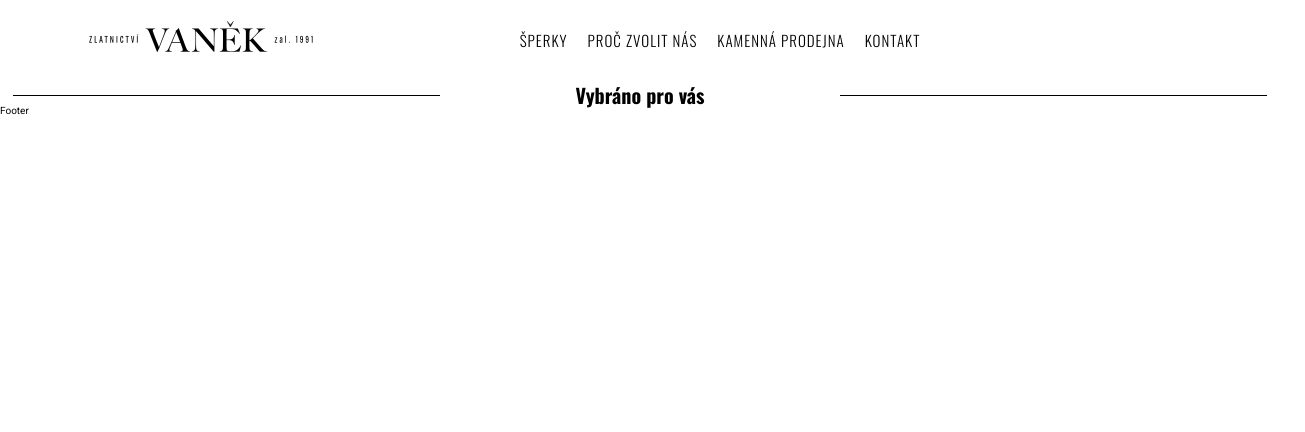
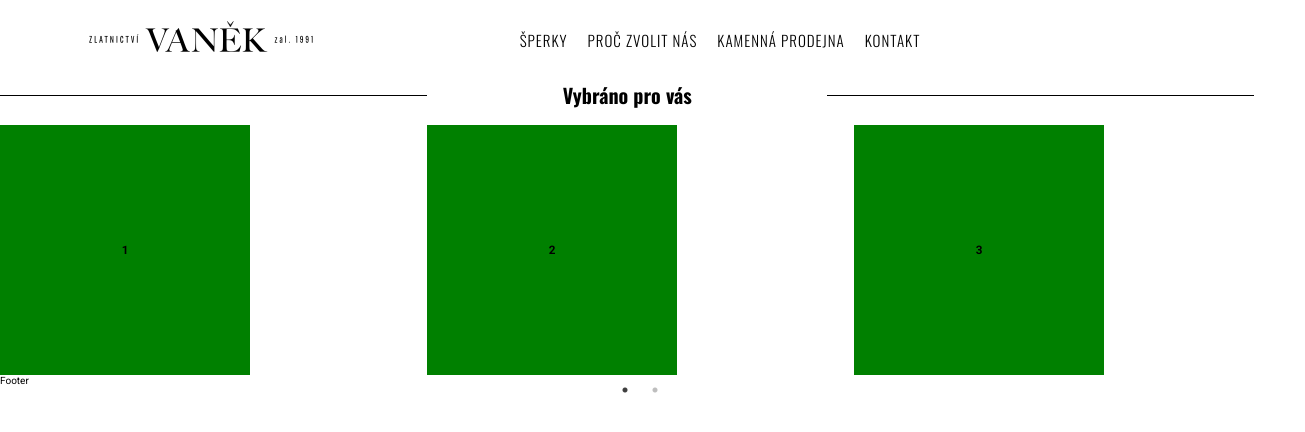
Before and after one commit to Vanevo00/MERNShop, a Next.js app in the folder client/: page / in a window 1280 px wide. Shown: the top 432 px of the page, 1305 px wide, since content can reach past the window. Built offline with nearby package versions, Linux system fonts and the light colour scheme.

Commit message:
feat: initiate slider, install dependencies

```diff
--- a/client/components/atoms/MaxWidthContainer.tsx
+++ b/client/components/atoms/MaxWidthContainer.tsx
@@ -3,7 +3,6 @@
 
 export const MaxWidthContainer = styled.div`
   margin: 0 auto;
-  display: flex;
   width: 100%;
   max-width: ${sizes.maxWidth}px;
 `
--- /dev/null
+++ b/client/components/molecules/ProductSlider.tsx
@@ -0,0 +1,61 @@
+import React from 'react'
+import Slider from 'react-slick'
+import 'slick-carousel/slick/slick.css'
+import 'slick-carousel/slick/slick-theme.css'
+import styled from 'styled-components'
+import { MaxWidthContainer } from '../atoms/MaxWidthContainer'
+
+const ProductContainer = styled.div`
+  width: 250px;
+  height: 250px;
+  background-color: green;
+  display: flex;
+  justify-content: center;
+  align-items: center;
+`
+
+const ProductSlider = () => {
+  const settings = {
+    dots: true,
+    infinite: true,
+    speed: 500,
+    slidesToShow: 3,
+    slidesToScroll: 3
+  };
+  return (
+    <Slider {...settings}>
+      <div>
+        <ProductContainer>
+          <h3>1</h3>
+        </ProductContainer>
+      </div>
+      <div>
+        <ProductContainer>
+          <h3>2</h3>
+        </ProductContainer>
+      </div>
+      <div>
+        <ProductContainer>
+          <h3>3</h3>
+        </ProductContainer>
+      </div>
+      <div>
+        <ProductContainer>
+          <h3>4</h3>
+        </ProductContainer>
+      </div>
+      <div>
+        <ProductContainer>
+          <h3>5</h3>
+        </ProductContainer>
+      </div>
+      <div>
+        <ProductContainer>
+          <h3>6</h3>
+        </ProductContainer>
+      </div>
+    </Slider>
+  )
+}
+
+export default ProductSlider
--- a/client/components/organisms/PickedForYou.tsx
+++ b/client/components/organisms/PickedForYou.tsx
@@ -2,17 +2,26 @@
 import { MaxWidthContainer } from '../atoms/MaxWidthContainer'
 import SectionHeading from '../atoms/SectionHeading'
 import styled from 'styled-components'
+import ProductSlider from '../molecules/ProductSlider'
 
-const PickedForYouContainer = styled(MaxWidthContainer)`
-  display: flex;
+const HeadingContainer = styled(MaxWidthContainer)`
   justify-content: center;
+`
+
+const SliderContainer = styled(MaxWidthContainer)`
+  margin-top: 2rem;
 `
 
 const PickedForYou = () => {
   return (
-    <PickedForYouContainer>
-      <SectionHeading>Vybráno pro vás</SectionHeading>
-    </PickedForYouContainer>
+    <>
+      <HeadingContainer>
+        <SectionHeading>Vybráno pro vás</SectionHeading>
+      </HeadingContainer>
+      <SliderContainer>
+        <ProductSlider/>
+      </SliderContainer>
+    </>
   )
 }
 
--- a/client/package.json
+++ b/client/package.json
@@ -15,11 +15,14 @@
     "next": "^9.5.5",
     "react": "^16.14.0",
     "react-dom": "^16.14.0",
+    "react-slick": "^0.27.12",
+    "slick-carousel": "^1.8.1",
     "styled-components": "^5.2.0"
   },
   "devDependencies": {
     "@types/node": "^14.11.8",
     "@types/react": "^16.9.52",
+    "@types/react-slick": "^0.23.4",
     "@types/styled-components": "^5.1.4",
     "typescript": "^4.0.3"
   }
```
Also changed, not shown: 1 other file (tests, documents, lock files or other folders).
